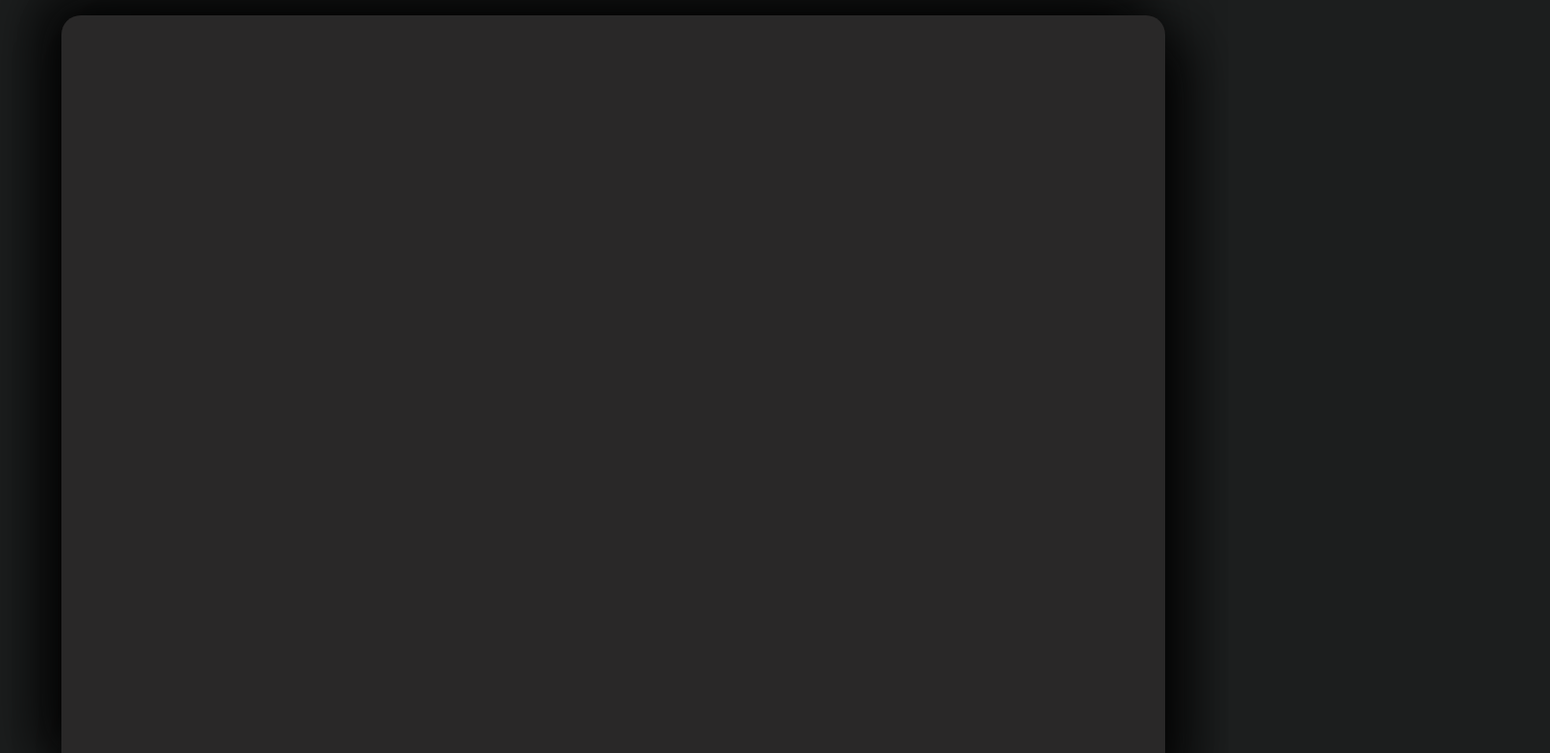
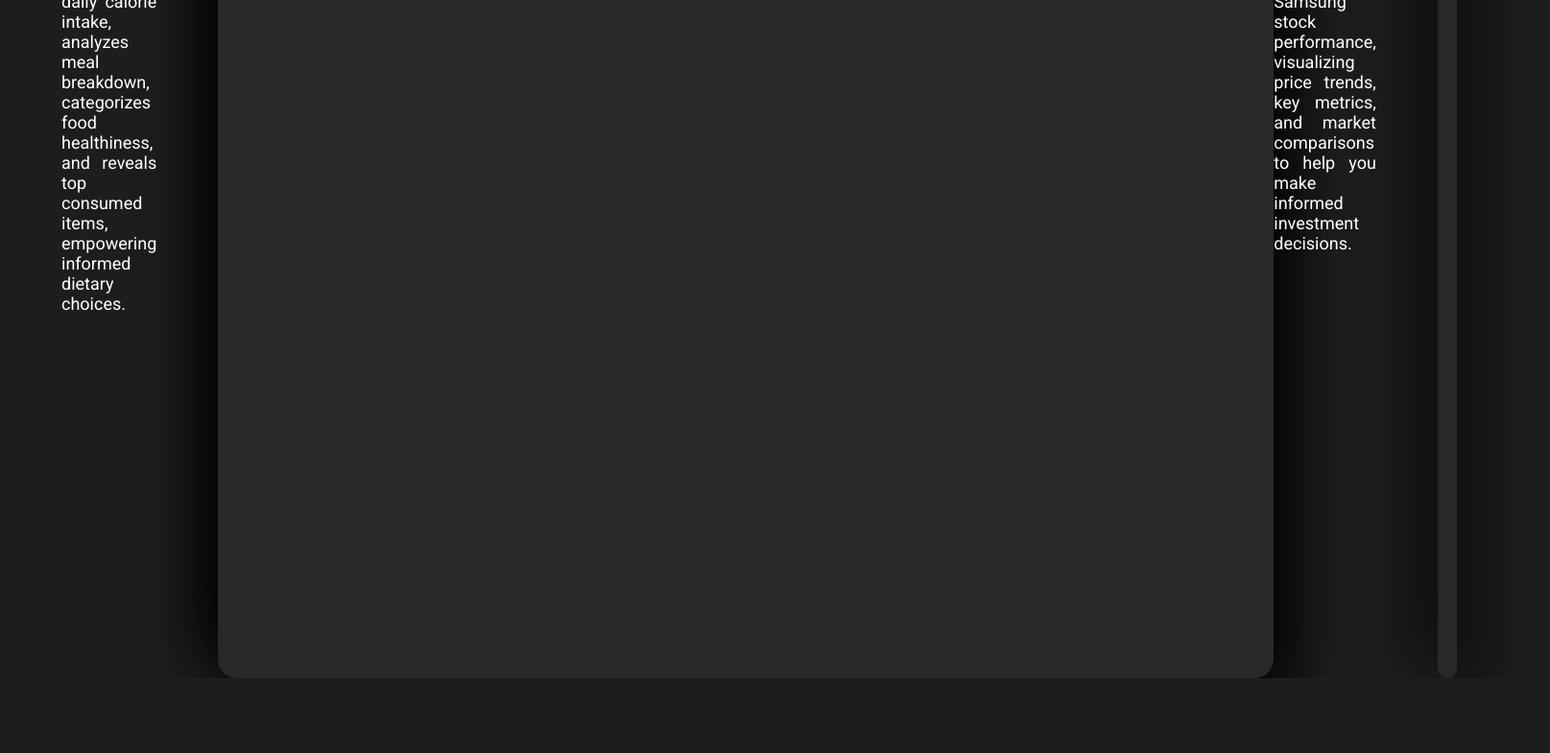
Before and after one commit to adarsh-k-tiwari/adarsh-k-tiwari.github.io, a website built with Vite: page html/da.html in a window 1280 px wide. Shown: the part 383-1168 px from the top of the page at 96% size, 1615 px wide, since content can reach past the window. After the commit the page ends 1090 px from the top, so only its background shows below. Built offline with nearby package versions, Linux system fonts and the light colour scheme; a script that the page names is missing; a web font is replaced by a local one.

Commit message:
commit kr de bhai

```diff
--- a/css/sections/about.css
+++ b/css/sections/about.css
@@ -57,6 +57,17 @@
     font-family: var(--roboto);
   }
 
+  .project__content {
+    padding-top: 200px;
+    padding-left: 64px;
+    color: #fff;
+    flex: 1;
+    display: flex;
+    justify-content: left;
+    text-align: justify;
+    flex-direction: row;
+    font-family: var(--roboto);
+  }
   .signature{
     font-size: 32px;
     font-family: var(--alex-brush);
--- a/html/da.html
+++ b/html/da.html
@@ -53,7 +53,7 @@
   <section id="project">
     <h2 class="subtitle" data-aos="flip-up"  data-aos-duration="1500">data analysis & viz</h2>
     <!-- First Project -->
-    <div class="about-us__content" data-aos="fade-left">
+    <div class="project__content" data-aos="fade-left">
       <div class="project1-item_title">
             Tableau Dashboard - Nutrition Viz
       </div>
```
Also changed, not shown: html/ui.html (+1 -1 lines).
